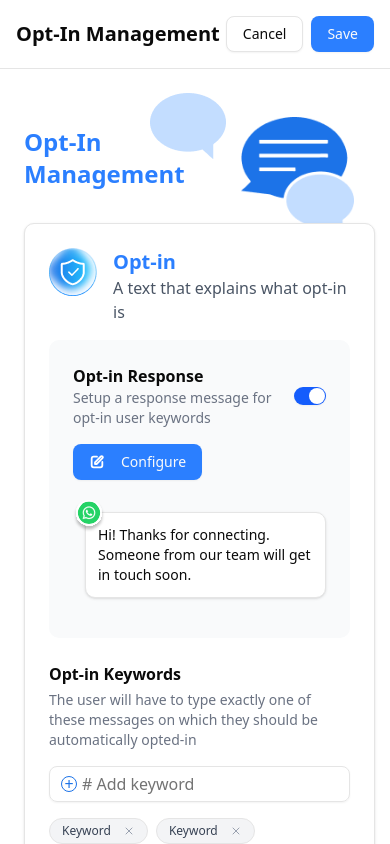
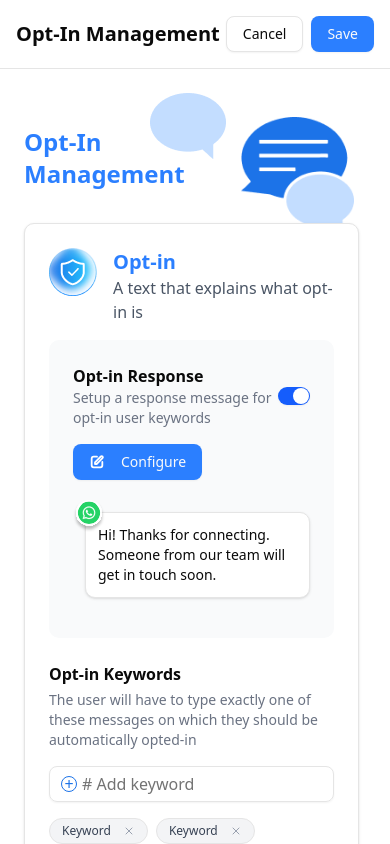
Before and after one commit to ChaitanyaBhake/logicTrix-assignment, a Next.js app: page / in a window 390 px wide. Shown: the top 844 px of the page. Built offline with nearby package versions, Linux system fonts and the light colour scheme.

Commit message:
responsive fix for homepage

```diff
--- a/app/(root)/page.jsx
+++ b/app/(root)/page.jsx
@@ -77,7 +77,7 @@ export default function Home() {
             </div>
           </div>
 
-          <Card className="absolute max-lg:w-[90%] max-w-[95%]  border rounded-lg p-6 z-50 ">
+          <Card className="relative max-lg:w-[98%]  max-w-[100%]  border rounded-lg p-6 z-50 ">
             <div className="">
               {/* Opt-in Section */}
               <OptInOrOut
```
